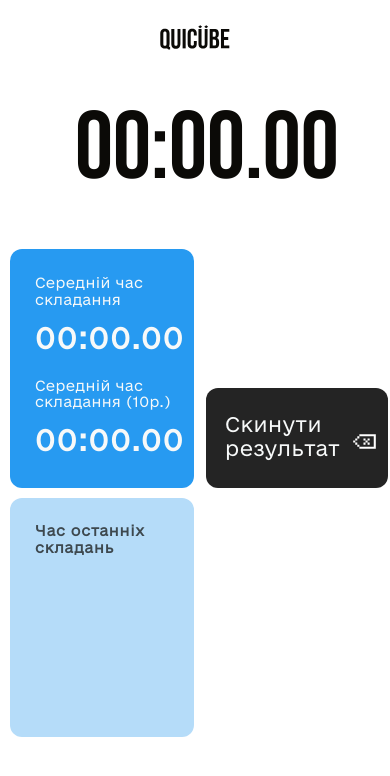
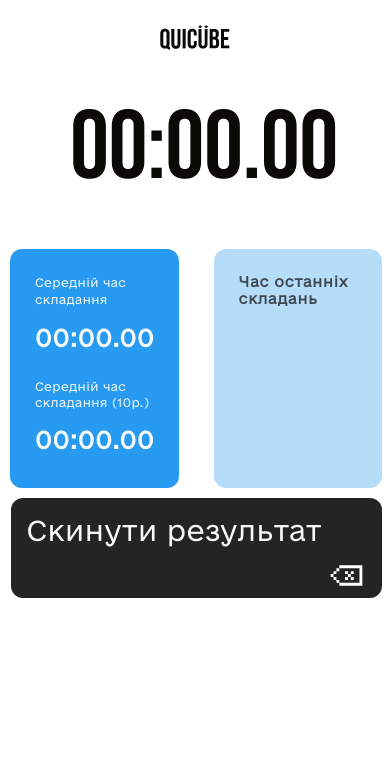
Before and after one commit to Sviatyc/quicube, a React (Vite) app: page / in a window 390 px wide. Shown: the top 776 px of the page. Built offline with nearby package versions, Linux system fonts and the light colour scheme.

Commit message:
complete css adaptive

```diff
--- a/src/components/Design/Design.jsx
+++ b/src/components/Design/Design.jsx
@@ -11,6 +11,7 @@
 const [color, setColor] = useState('#0B0A07')
 const [last__times, setLast__times] = useState([])
 const [display__style, setDisplay__style] = useState('none')
+const [windowWidth, setWindowWidth] = useState(window.innerWidth)
 
 useEffect(() => {
     const lastTimesLocal = localStorage.getItem('last__times');
@@ -215,7 +216,7 @@
                             <h2 className="last__times__text">
                                 Час останніх складань
                             </h2>
-                                <Scrollbars style={{height: '85%'}}>
+                                <Scrollbars style={{height: windowWidth > 409 ? '85%' : '70%'}}>
                                     <div className="last__times__block">
                                         {last__times__func()}
                                     </div>
--- a/src/components/Design/design.css
+++ b/src/components/Design/design.css
@@ -4,6 +4,7 @@
     margin-top: 10px;
     overflow-y: hidden;
 }
+
 
 /* confirm block */
 
@@ -910,11 +911,12 @@
     }
  }
 
-@media screen and (max-width: 409px) {
+@media screen and (max-width: 431px) {
     .page__sides{
-        flex-direction: column;
+        flex-direction: row;
         margin-top: 250px;
         height: 420px;
+
     }
     .logo{
         width: 70px;
@@ -923,75 +925,72 @@
     }
 
     .first__side{
-        width: 182px;
+        width: 45%;
         height: 185px;
     }
     .third__side{
-        width: 182px;
+        width: 45%;
     }
     .middle__times__table{
         height: 237px;
-        width: 182px;
+        width: 100%;
         padding: 1px;
         border-radius: 12px;
     }
     .last__times__table{
         height: 237px;
-        width: 182px;
-        margin-top: 10px;
+        width: 100%;
         padding: 1px;
         border-radius: 12px;
 
     }
     .reset__block{
-        width: 182px;
+        width: 95vw;
         height: 100px;
-        margin-left: 195px;
         border-radius: 12px;
-
-
+        margin-bottom: -110px;
     }
 
 
 
     svg{
-        width: 25px;
-        height: 25px;
+        width: 35px;
+        height: 35px;
     }
     #reset__button{
         width: 25px;
         height: 25px;
-        margin-left: 140px;
-        margin-top: -32px;
+        margin-left: 80vw;
+        margin-top: 15px;
     }
 
     .reset__block:hover #reset__button{
-        margin-left: 135px;
+        margin-left: 205px;
     }
 
     .middle__times__text__one{
-        font-size: 14px;
+        font-size: 3vw;
         margin-top: 24px;
         margin-left: 24px;
         line-height: 17px;
     }
     .middle__times{
-        font-size: 28px;
+        font-size: 6vw;
         margin-top: 10px;
         margin-left: 24px;
-        letter-spacing: 2px;
+        letter-spacing: 1px;
     }
     .middle__times__text__two{
         margin-top: 20px;
-        font-size: 14px;
+        font-size: 3vw;
         margin-left: 24px;
 
     }
     .middle__times__two{
         margin-top: 10px;
         margin-left: 24px;
-        font-size: 28px;
-        letter-spacing: 2px;
+        font-size: 6vw;
+        letter-spacing: 1px;
     }
     .last__times__text{
         font-size: 14px;
@@ -1002,29 +1001,113 @@
     .last__times__block__item{
         font-size: 18px;
         line-height: 21.59px;
+        letter-spacing: 0.1px;
     }
     .last__times__block{
         margin-left: 24px;
-        margin-top: 20px;
+        margin-top: 5px;
         gap: 8px;
     }
     .reset__text{
-        margin-top: 24px;
-        margin-left: 19px;
-        font-size: 20px;
+        margin-top: 20px;
+        margin-left: 4vw;
+        font-size: 7vw;
         line-height: 24px;
+
     }
     .main__timer{
-        font-size: 96px;
+        font-size: 25vw;
+
     }
     .second__side{
         width: 264px;
         height: 67px;
         position: absolute;
-        left: 75px;
+        left: 18vw;
         top: 130px;
     }
+    .confirm__reset__block{
+        position: absolute;
+        top: 0;
+        width: 100%;
+        z-index: 999;
+        min-height: 100vh;
+        background-color: rgba(224, 247, 255, 0.944);
+        display: flex;
+        justify-content: center;
+        align-items: center;
+        flex-direction: column;
+        display: none;
+    }
+
+    .confirm__text{
+        margin-top: -10px;
+        font-size: 30px;
+        font-weight: 500;
+        color: #242424;
+        text-shadow: 0 0 1px black;
+        text-align: center;
+    }
+
+    .confirm__yes{
+        margin-top: 20px;
+        width: 300px;
+        height: 80px;
+        border-radius: 25px;
+        background-color: #279AF1;
+        font-size: 30px;
+        border: none;
+        box-shadow: 0 0 8px grey;
+    }
+
+    .confirm__no{
+        border-radius: 8px;
+        margin-top: 5px;
+        background-color: orange;
+        border: none;
+        box-shadow: 0 1px 5px grey;
+    }
  }
+
+
+@media screen and (max-width: 309px) {
+    .wrapper{
+        overflow: hidden;
+    }
+    .second__side{
+        left: 15vw;
+    }
+    .middle__times__text__one{
+        margin-left: 10px;
+    }
+    .middle__times__text__two{
+        margin-left: 10px;
+    }
+    .middle__times{
+        font-size: 20px;
+        margin-top: 5px;
+        margin-left: 10px;
+    }
+
+    .middle__times__two{
+        font-size: 20px;
+        margin-top: 5px;
+        margin-left: 10px;
+    }
+    .last__times__block__item{
+        font-size: 18px;
+        line-height: 15px;
+    }
+
+    .last__times__block{
+        margin-left: 10px;
+    }
+
+    .last__times__text{
+        font-size: 10px;
+        margin-left: 10px;
+    }
+}
 
 
  .first__elem__color{
```
